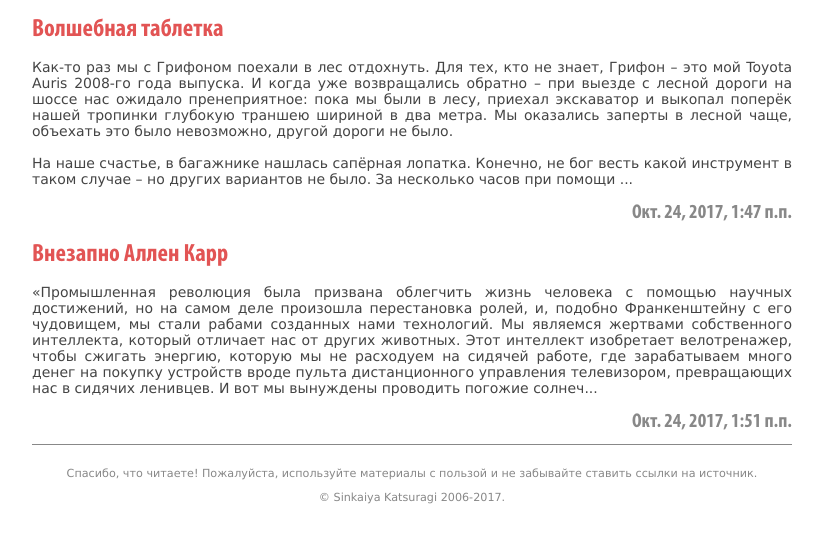
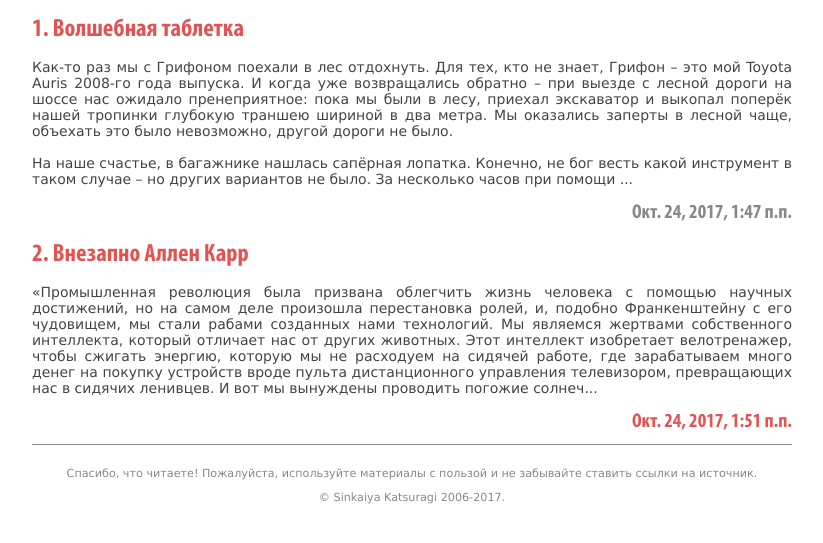
Before and after one commit to Sinkaiya/sinkaiya, a Django app: page / in a window 1280 px wide. Shown: the part 81-624 px from the top of the page, without its empty margins (228-1051 px from the left). Run offline with Django 3.2, Linux system fonts and the light colour scheme; data comes from the database, SQL or seed files in the repository; both versions use the stored data as it was after the commit.

Commit message:
Numbered post list, the latest post's date is highlighted

```diff
--- a/blogapp/static/css/style.css
+++ b/blogapp/static/css/style.css
@@ -94,6 +94,15 @@ footer {
 	font-family: Myriad, sans-serif;
 	font-size: 20px;
 	color: #888;
+	font-weight: normal;
+	text-align: right;
+	margin: 0;
+	padding: 0;
+}
+.greylast {
+	font-family: Myriad, sans-serif;
+	font-size: 20px;
+	color: #e25454;
 	font-weight: normal;
 	text-align: right;
 	margin: 0;
--- a/blogapp/templates/blogapp/base.html
+++ b/blogapp/templates/blogapp/base.html
@@ -1,5 +1,5 @@
+<!DOCTYPE HTML>
 {% load staticfiles %}
-<!DOCTYPE HTML>
 <html>
 	<head>
 		<meta charset="utf-8">
--- a/blogapp/templates/blogapp/post_list.html
+++ b/blogapp/templates/blogapp/post_list.html
@@ -3,11 +3,24 @@
 {% block content %}
     {% for post in posts %}
         <div class="post">
-            <h2><a href="{% url 'post_detail' pk=post.pk %}">{{ post.title }}</a></h2>
-            <p>{{ post.text|linebreaksbr|slice:':600' }}...</p>
-            <div class="grey">
-                {{ post.created_date }}
-            </div>
+            <h2>
+                <a href="{% url 'post_detail' pk=post.pk %}">
+                    {{ forloop.counter }}.
+                    {{ post.title }}
+                </a>
+            </h2>
+            <p>
+                {{ post.text|linebreaksbr|slice:':600' }}...
+            </p>
+            {% if forloop.last %}
+                <div class="greylast">
+                    {{ post.created_date }}
+                </div>
+            {% else %}
+                <div class="grey">
+                    {{ post.created_date }}
+                </div>
+            {% endif %}
         </div>
     {% endfor %}
 {% endblock %}
```
Also changed, not shown: blogapp/templates/blogapp/post_detail.html (+6 -3 lines), db.sqlite3.
